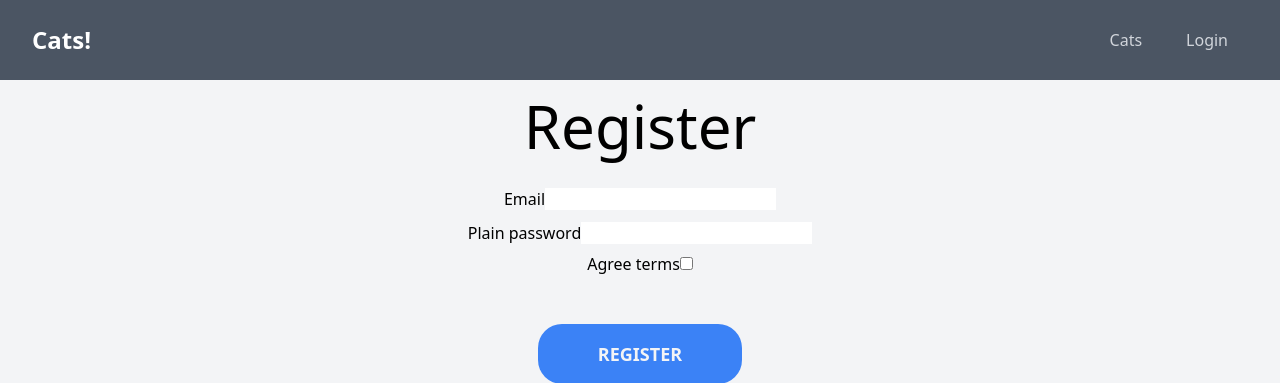
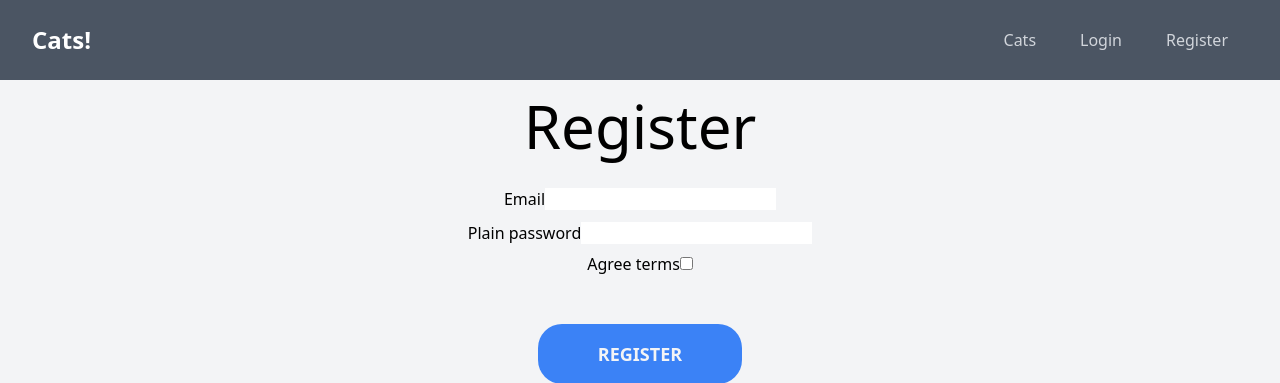
Before and after one commit to DBHoPe/blog-cats, a Symfony app: template templates/registration/register.html.twig in a window 1280 px wide. Shown: the top 383 px of the page. Run offline with Twig, Linux system fonts and the light colour scheme; the template is opened without the code that fills it, so the values that code supplies are empty; form fields are guessed from the names that the template uses; style sheets or scripts are compiled from the project's sources; some libraries are stand-ins or nearby versions.

Commit message:
add register button

```diff
--- a/templates/base.html.twig
+++ b/templates/base.html.twig
@@ -78,6 +78,15 @@
                             {{ app.user ? 'Logout' : 'Login' }}
                         </a>
                     </li>
+
+                    <li class="mr-3">
+                        <a
+                                class="inline-block text-gray-300 no-underline hover:text-gray-200 hover:text-underline py-2 px-4"
+                                href="/register"
+                                @click="isOpen = false"
+                        >Register
+                        </a>
+                    </li>
                 </ul>
             </div>
         </nav>
```
